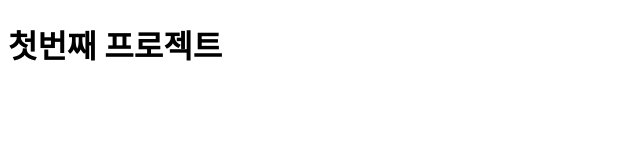
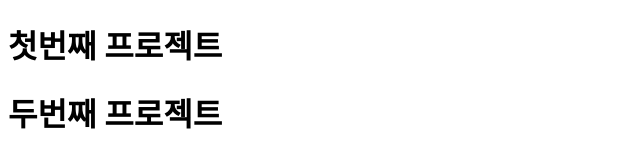
Before and after one commit to hyoji-hub/hyoji_project, a plain HTML site: page index.html in a window 1280 px wide. Shown: the whole page, without its empty margins (0-640 px from the left). Drawn offline with Linux system fonts and the light colour scheme.

Commit message:
second commit

```diff
--- a/index.html
+++ b/index.html
@@ -7,5 +7,6 @@
 </head>
 <body>
     <h1>첫번째 프로젝트</h1>
+    <h1>두번째 프로젝트</h1>
 </body>
 </html>
```
